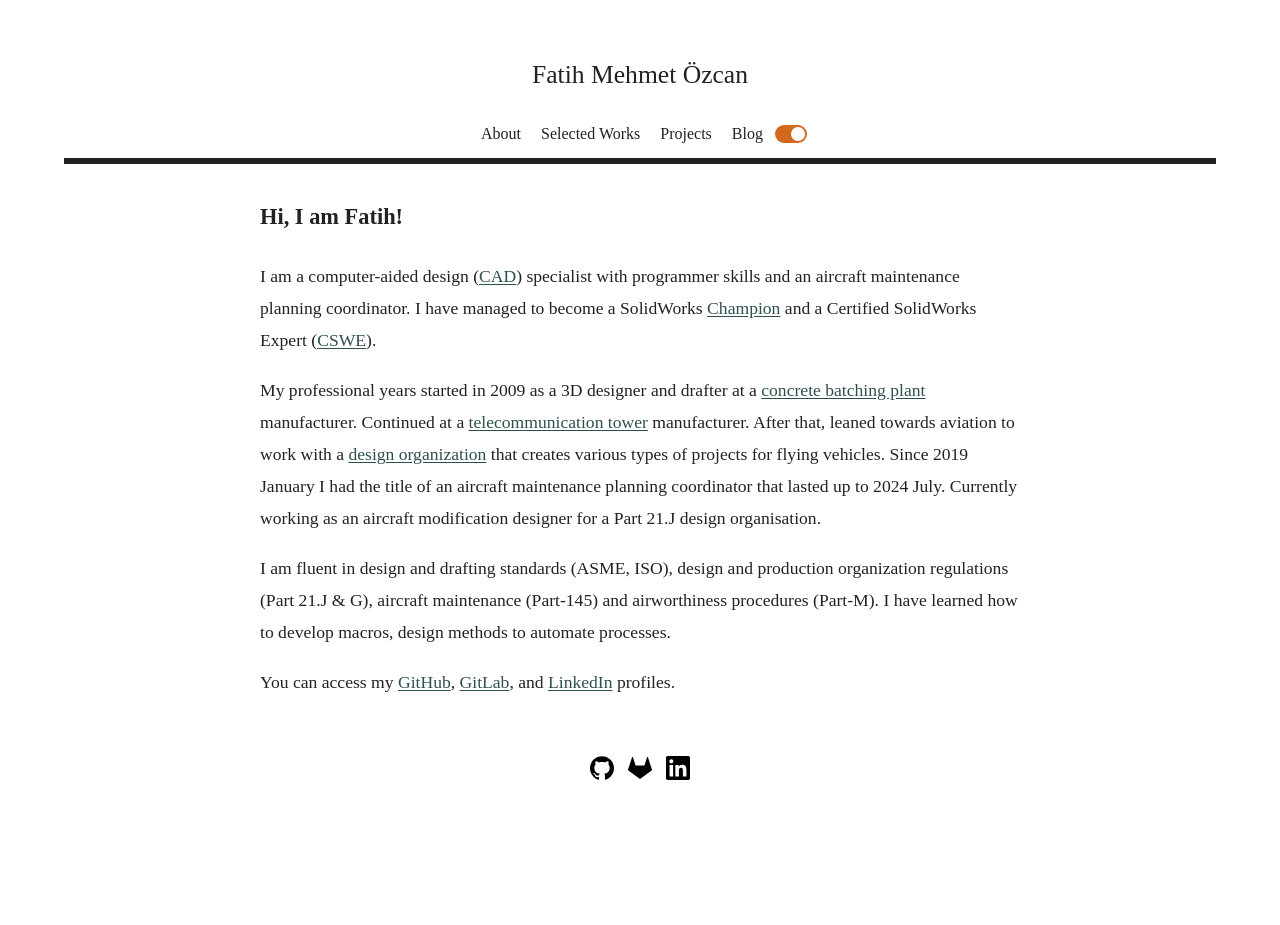
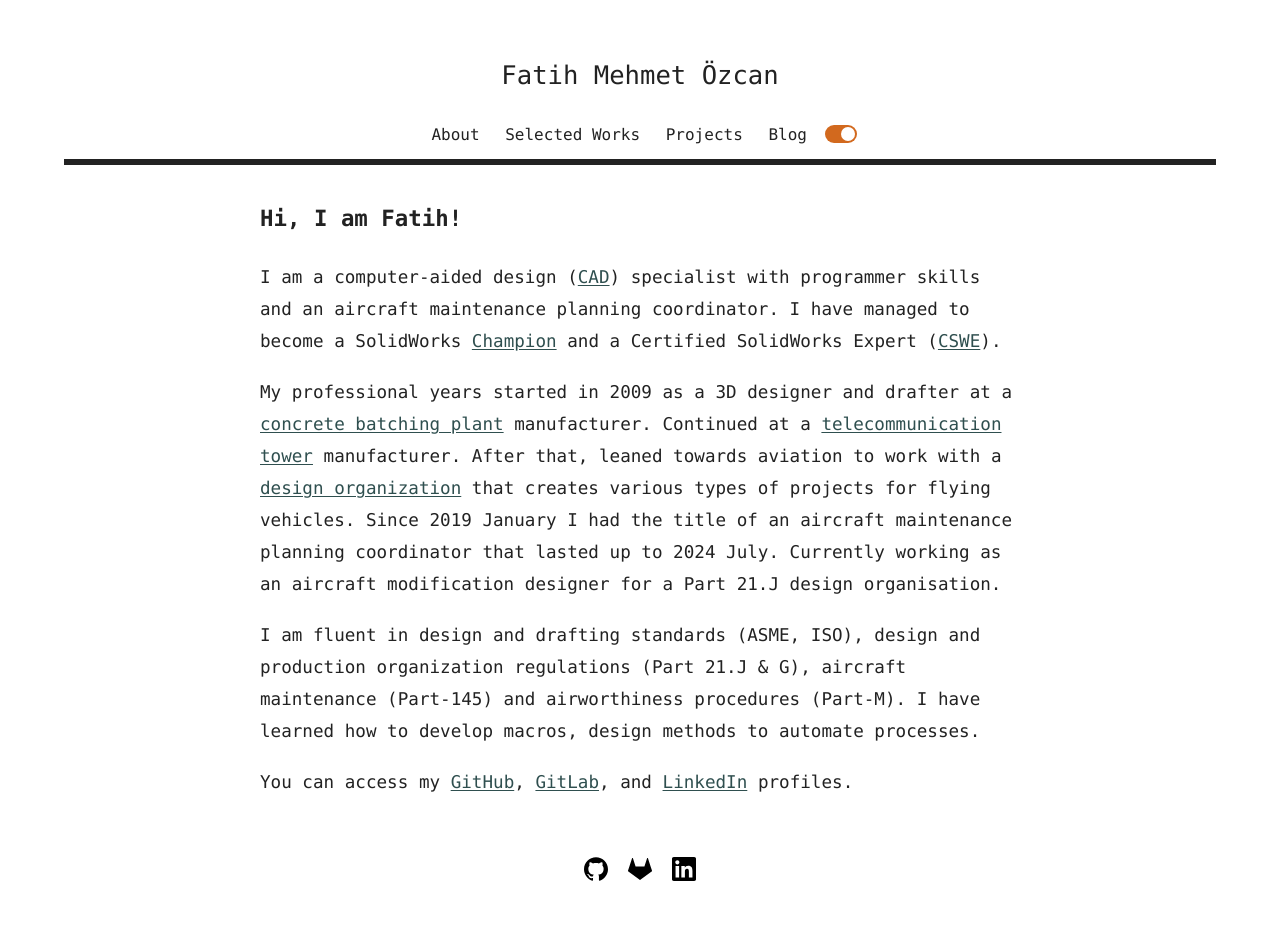
Before and after one commit to fatihmeh/fatihmeh.github.io, a Jekyll site: the page built from index.html, in a window 1280 px wide. Built offline with Jekyll 4.4.1, drawn with Linux system fonts in a browser that asks for light colours; before the commit the page ends 900 px from its top, so only the background shows below that.

Commit message:
Update font-family

```diff
--- a/css/main.css
+++ b/css/main.css
@@ -20,7 +20,7 @@ time, mark, audio, video {
 
 /* main */
 body {
-  /* font-family: "Courier New", Courier, monospace; */
+  font-family: "Lucida Console", Courier, monospace;
   color: var(--color-primary);
   background: var(--color-background);
 
```
